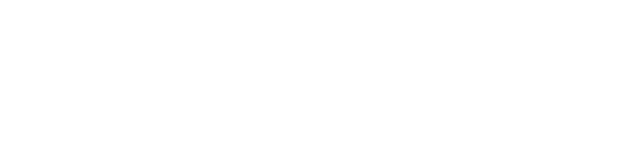
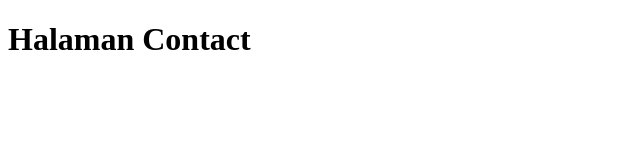
Before and after one commit to ardianta/project-workshop-gdsc, a plain HTML site: page contact.html in a window 1280 px wide. Shown: the whole page, without its empty margins (0-640 px from the left). Drawn offline with Linux system fonts and the light colour scheme.

Commit message:
Perbaiki halaman contact

```diff
--- a/contact.html
+++ b/contact.html
@@ -7,6 +7,6 @@
     <title>Halaman Contact</title>
 </head>
 <body>
-
+    <h1>Halaman Contact</h1>
 </body>
 </html>
```
